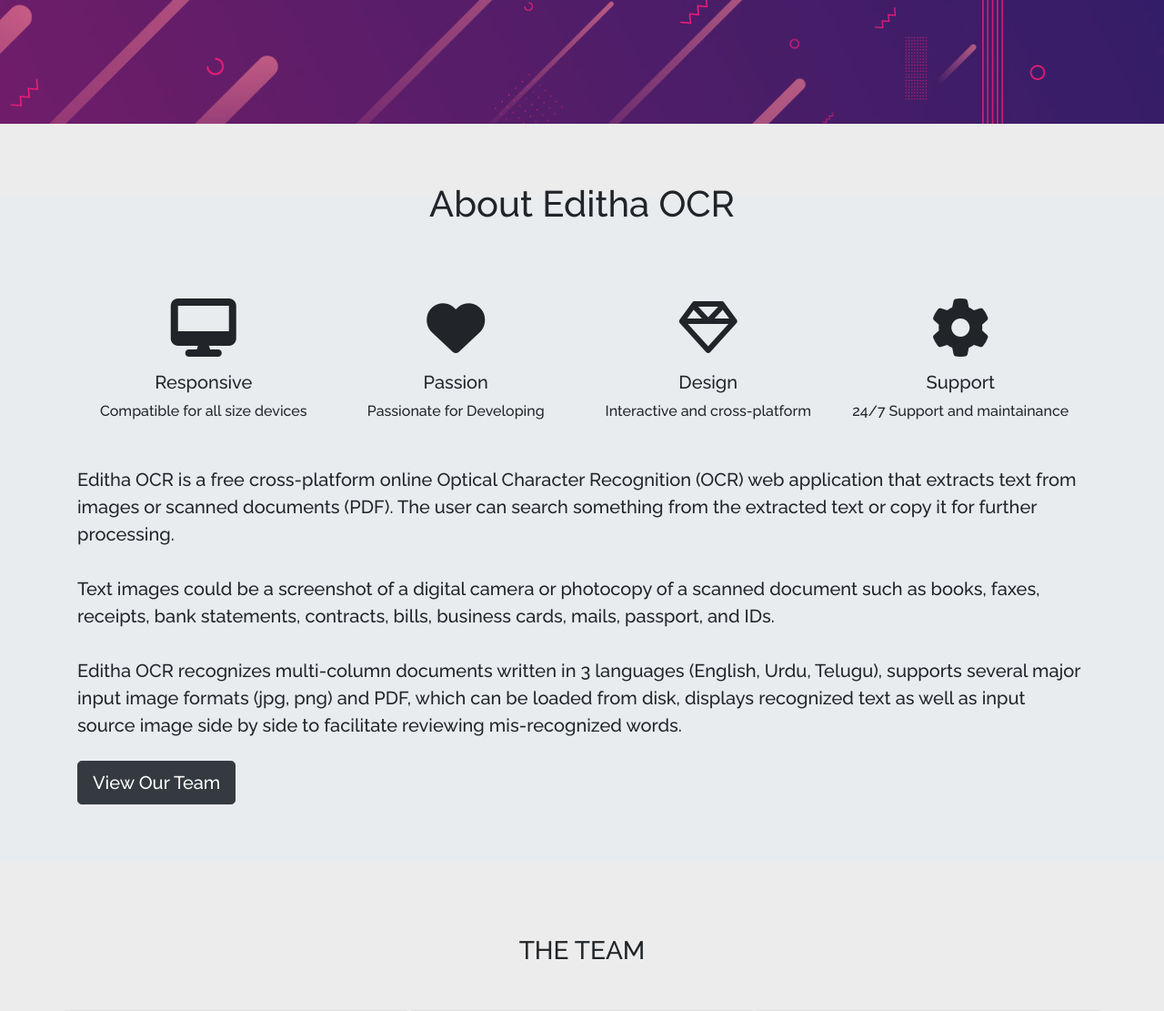
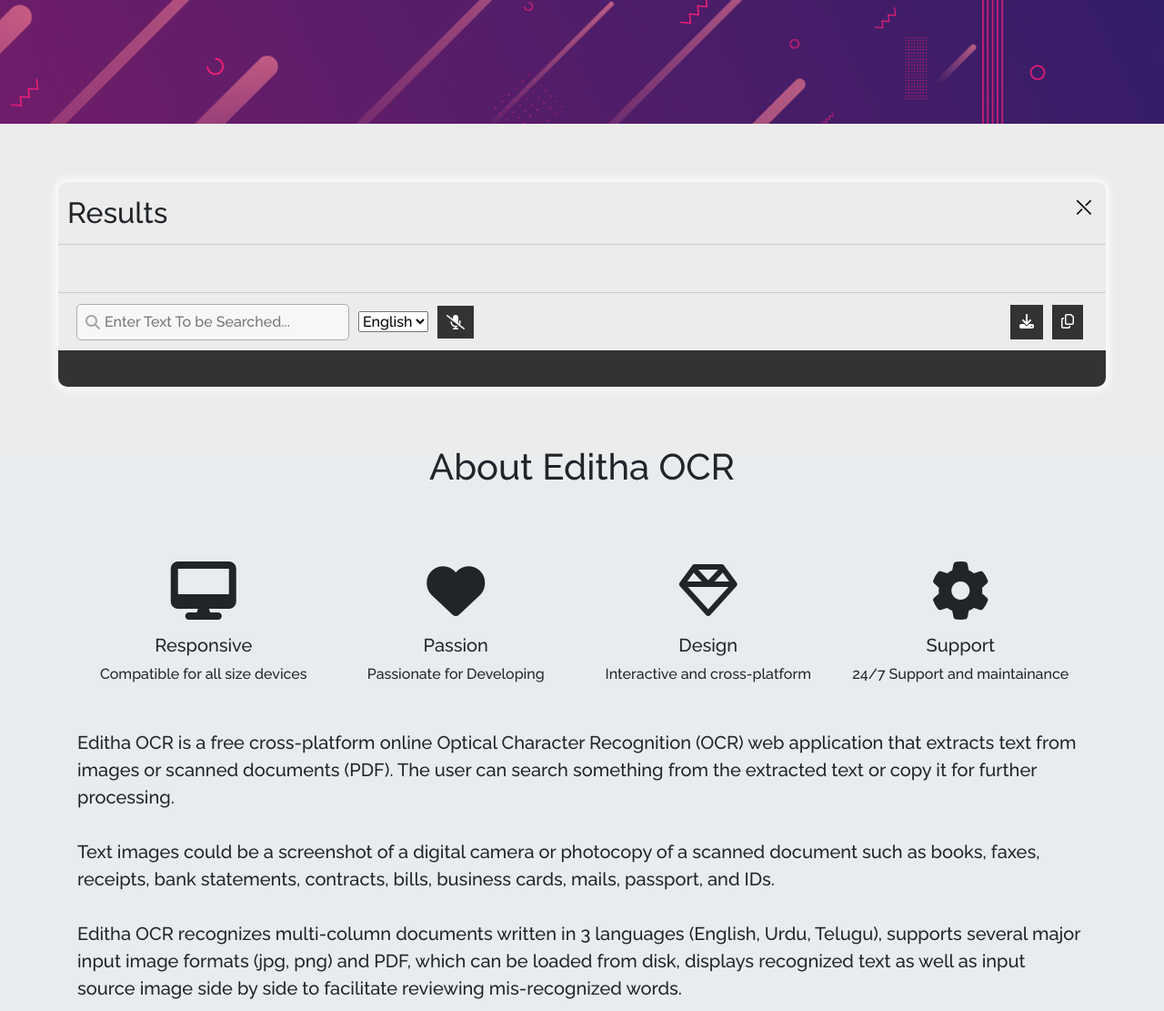
Before and after one commit to Abhishekkumar02/NC_CMRCET_KB145_EDITHA, a Flask app: page / in a window 1280 px wide. Shown: the part 727-1838 px from the top of the page at 91% size. Run offline with Flask 2, Linux system fonts and the light colour scheme; some libraries are stand-ins or nearby versions.

Commit message:
add speach recognition

```diff
--- a/static/js/script.js
+++ b/static/js/script.js
@@ -19,6 +19,7 @@ window.onload = function() {
 		Error: true
 	};
 	let resultText = ''
+	let isSpeachOn = false
 	console.log("Welcome to EDITHA KB145 PS 😉")
 
 	/*-------------------------------EVENT LISTENETRS-------------------------------------*/
@@ -34,7 +35,11 @@ window.onload = function() {
 	document.getElementById("img").addEventListener ( "change", handleSelectImage )
 
 	// event on search from result
-	document.querySelector("#searchText").addEventListener ( "keyup", searchText )
+	document.querySelector("#searchText").addEventListener ( "change", searchText )
+	document.querySelector("#searchText").addEventListener ( "keyup", function handleKeyUp(event) {
+		let changeEvent = new Event('change');
+		event.srcElement.dispatchEvent(changeEvent);
+	})
 
 	// event on selecting drop down
 	document.querySelector("div.dropdown-menu").addEventListener( "click", handleLangSelect )
@@ -59,7 +64,153 @@ window.onload = function() {
 		event.srcElement.classList.add("green")
 	})
 
+	// voice rec
+	document.querySelector(".startStopIcon").addEventListener("click", handleVoiceButton)
+
+	// on lang change
+	document.querySelector(".recLang").addEventListener("change", handleLangChange)
+
 	/*-----------------------------------FUNCTIONS----------------------------------------*/
+
+	/*
+		voice recog function recturn the controlles for
+		start/stop/changlang of the speach recognition
+	*/
+	function makeSpeachRecog ( onres, onend ) {
+
+			// is restart required
+			let restart = false
+			// default current language
+			currentLang = 'English'
+
+			// initiate speacg recognition
+			var SpeechRecognition = SpeechRecognition || webkitSpeechRecognition;
+			var SpeechGrammarList = SpeechGrammarList || webkitSpeechGrammarList;
+			var SpeechRecognitionEvent = SpeechRecognitionEvent || webkitSpeechRecognitionEvent;
+
+			var grammar = '#JSGF V1.0 UTF-8';
+
+			var recognition = new SpeechRecognition();
+			var speechRecognitionList = new SpeechGrammarList();
+			speechRecognitionList.addFromString(grammar, 1);
+			recognition.grammars = speechRecognitionList;
+			recognition.continuous = true;
+
+			// set default language
+			recognition.lang = 'en-US';
+
+			recognition.interimResults = true;
+			recognition.maxAlternatives = 1;
+
+			recognition.onresult = function ( event ) {
+				let resCount = event.results.length
+				let str=''
+				for ( let i = 0; i < resCount; i++ ) {
+					str += event.results[i][0].transcript
+				}
+				onres(str)
+			}
+
+			recognition.onend = function() {
+				if ( restart ) {
+					recognition.start()
+					restart = false
+				}	else {
+					recognition.stop()
+					onend()
+				}
+			}
+
+			// return callback functions
+			return {
+				startSpeach: function startSpeach() {
+					recognition.start()
+				},
+				setLang: function setLang( lang ) {
+					if ( lang == "Telugu" ) {
+						recognition.lang = 'te-IN'
+					} else if ( lang == 'English' ) {
+						recognition.lang = 'en-IN'
+					} else {
+						recognition.lang = 'ur-IN'
+					}
+				},
+				endSpeach: function endSpeach() {
+					recognition.stop()
+				},
+				getCurrentLang: function getCurrentLang() {
+					return currentLang
+				},
+				restartSpeach: function restartSpeach() {
+					restart = true
+				}
+			}
+
+	}
+
+	// create a speach object
+	const speach = makeSpeachRecog ( handleSpeachData, handleSpeachEnd )
+
+	// handle when voice button is clicked
+	function handleVoiceButton () {
+		let element = document.querySelector(".startStopIcon")
+		if ( !isSpeachOn ) {
+			isSpeachOn = true
+			handleLangChange(true)
+			element.innerHTML = '<i class="fa fa-microphone" aria-hidden="true"></i>'
+		} else {
+			speach.endSpeach()
+			isSpeachOn = false
+			element.innerHTML = '<i class="fa fa-microphone-slash" aria-hidden="true"></i>'
+		}
+
+	}
+
+	// handle when language is changed from dropdown
+	// menu of speach recogination
+	function handleLangChange (start) {
+		if ( isSpeachOn ) {
+			let selLang = document.querySelector(".recLang").value
+			speach.endSpeach()
+			speach.setLang ( selLang )
+
+			// first time ?
+			if ( start === true ) {
+				speach.startSpeach()
+			} else {
+				speach.restartSpeach()
+			}
+
+		}
+	}
+
+	// handle the data from the speach recogination
+	function handleSpeachData ( data ) {
+
+		let inputElement = document.getElementById("searchText")
+
+		// disable the input field and
+		// set the data
+		inputElement.disable = true
+		inputElement.value = data
+
+		// trigger the change event
+		let changeEvent = new Event('change');
+		inputElement.dispatchEvent(changeEvent);
+
+	}
+
+	function handleSpeachEnd () {
+
+		let inputElement = document.getElementById("searchText")
+
+		// enable the input field
+		inputElement.disable = false
+
+		// change the mic back to slash
+		document.querySelector(".startStopIcon").innerHTML = '<i class="fa fa-microphone-slash" aria-hidden="true"></i>'
+
+	}
 
 	/*
 		handle the click event on language selection
--- a/static/stylesheets/style.css
+++ b/static/stylesheets/style.css
@@ -478,18 +478,45 @@ section.result>div.leftInput>span {
     /* transform: translateY(-50%); */
 }
 
-.rightOutput>.copyToClipboard {
+.rightOutput>.copyToClipboard.green {
+    background-color: rgb(24, 224, 141);
+}
+
+/* speach */
+.rightOutput>.searchField>.speachRec {
+    display: flex;
+    align-items: center;
+}
+
+.rightOutput>.searchField>.speachRec>.recLang {
+    margin: 10px;
+}
+
+.rightOutput>.searchField>.speachRec>.startStopIcon {
+    display: flex;
+    justify-content: center;
+    align-items: center;
+    cursor: pointer;
+    user-select: none;
+    background: #333;
+    color: #fff;
+    padding: 10px;
+}
+
+.rightElements {
+    display: flex;
+}
+
+.rightElements>div {
     padding: 7px 10px;
     cursor: pointer;
     user-select: none;
     background-color: #333;
     /* border: 1px solid #00000077; */
     color: #fff;
+    margin: 0 5px;
 }
 
-.rightOutput>.copyToClipboard.green {
-    background-color: rgb(24, 224, 141);
-}
 
 .outputResult {
     padding: 20px;
--- a/templates/index.html
+++ b/templates/index.html
@@ -94,7 +94,7 @@
 
 
         <!-- result in pop up windows -->
-        <section class="result hidden">
+        <section class="result">
             <div class="resultText">Results</div>
             <div class="leftInput remove">
                 <div id="inputImage" class="imagePreview"></div>
@@ -104,9 +104,21 @@
                 <div class="searchField">
                     <i class="fa fa-search searchIcon" aria-hidden="true"></i>
                     <input type="text" id="searchText" class="searchText" placeholder="Enter Text To be Searched..." />
+                    <div class="speachRec">
+                        <select name="recLang" class="recLang">
+                            <option value="English">English</option>
+                            <option value="Telugu">Telugu</option>
+                            <option value="Urdu">Urdu</option>
+                        </select>
+                        <div class="startStopIcon"><i class="fa fa-microphone-slash" aria-hidden="true"></i></div>
+                    </div>
                     <span id="noOfSearch"></span>
+
                 </div>
-                <div class="copyToClipboard" id="copyToClipboard"><i class="fa fa-files-o" aria-hidden="true"></i></div>
+                <div class="rightElements">
+                    <div class="downloadTxt" id="downloadTxt"><i class="fa fa-download" aria-hidden="true"></i></div>
+                    <div class="copyToClipboard" id="copyToClipboard"><i class="fa fa-files-o" aria-hidden="true"></i></div>
+                </div>
             </div>
             <div class="outputResult"></div>
             <span title="close result panel" class="closeResult">&#x26CC;</span>
```
